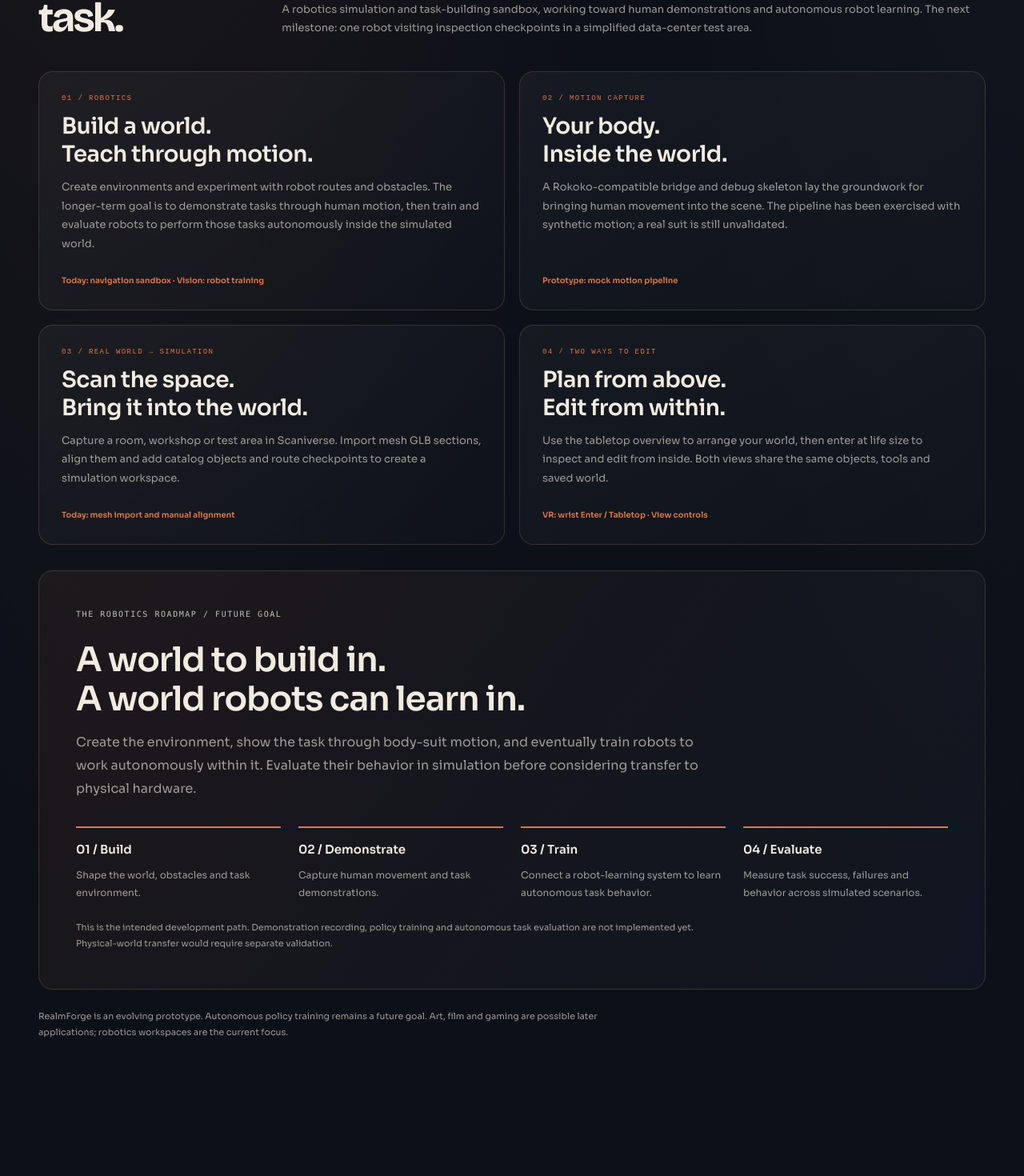
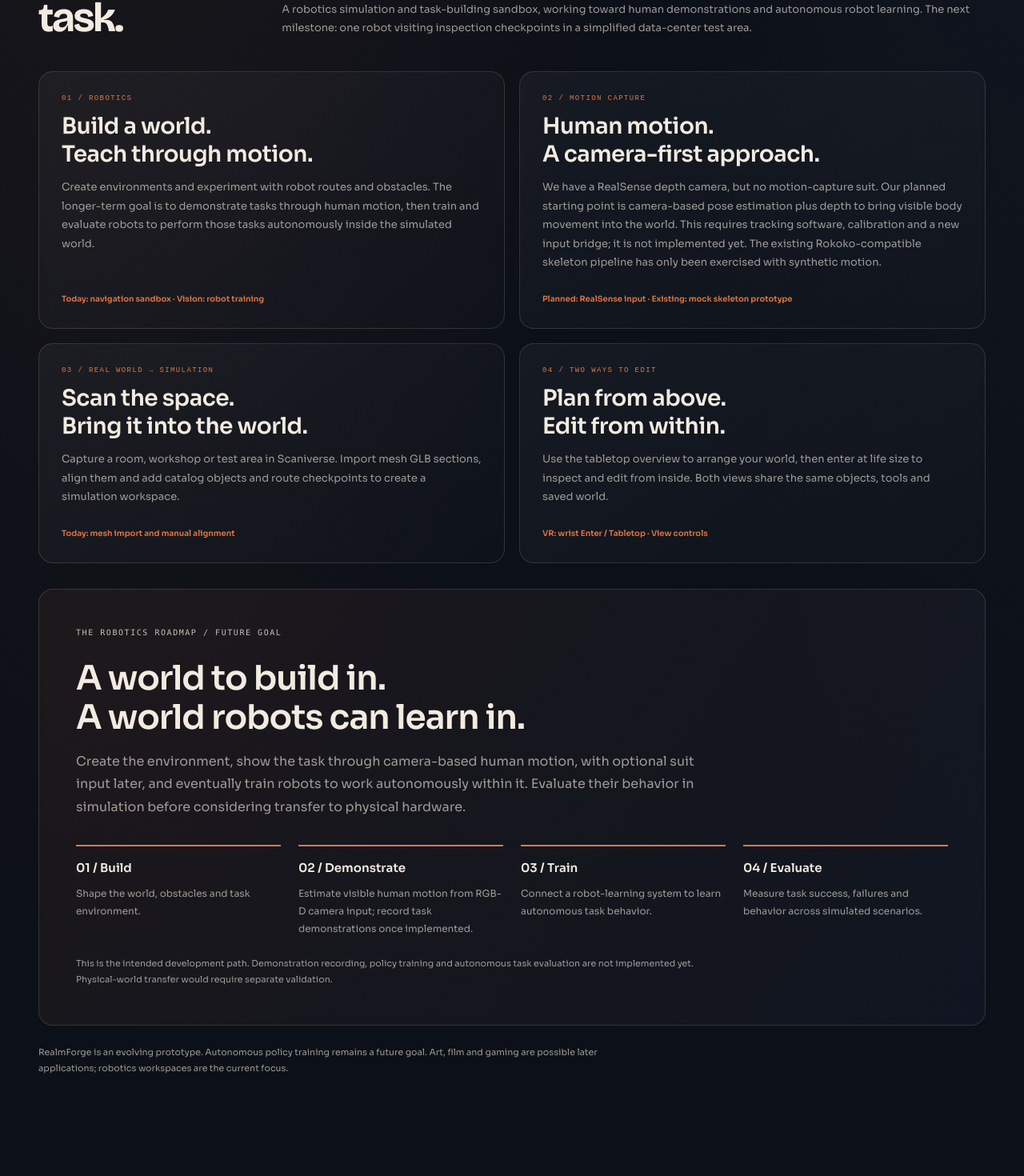
Before and after one commit to abelxmendoza/RealmForge-XR, a React (Vite) app: page / in a window 1280 px wide. Shown: the part 1947-3417 px from the top of the page at 80% size. Built offline with nearby package versions, Linux system fonts and the light colour scheme.

Commit message:
Describe RealSense-first motion roadmap using available hardware; keep suit input optional

```diff
--- a/src/landing/LandingPage.tsx
+++ b/src/landing/LandingPage.tsx
@@ -15,7 +15,7 @@ const TECHNOLOGY_CREDITS = [
   { name: 'Niantic Spatial', label: 'SPATIAL TECHNOLOGY', detail: 'The team behind Scaniverse and its spatial mapping tools.', href: 'https://www.nianticspatial.com/', logo: 'niantic.webp', action: 'Explore Niantic Spatial', color: '#7fa1ff' },
   { name: 'Scaniverse for iPhone', label: 'CAPTURE ON iOS', detail: 'Get the Scaniverse iPhone app directly from the Apple App Store.', href: 'https://apps.apple.com/us/app/scaniverse-3d-scanner/id1541433223', logo: 'apple.webp', action: 'View on the App Store', color: '#d7dce6' },
   { name: 'AssemblyAI', label: 'VOICE COMMAND TRANSCRIPTION', detail: 'Streaming speech-to-text powers the voice command transcription in RealmForge XR.', href: 'https://www.assemblyai.com/', logo: 'assemblyai.svg', action: 'Meet AssemblyAI', color: '#a496ff' },
-  { name: 'Intel RealSense / RealSense', label: 'DEPTH CAMERA HARDWARE', detail: 'Explore depth cameras for spatial sensing. Direct capture is not currently integrated.', href: 'https://www.realsenseai.com/stereo-depth-cameras/', logo: 'realsense.webp', action: 'Explore depth cameras', color: '#62c8d0' },
+  { name: 'Intel RealSense / RealSense', label: 'PLANNED CAMERA-BASED MOTION INPUT', detail: 'Our available RealSense depth camera is the planned starting point for pose-based demonstrations. Pose tracking and the RealmForge bridge still need implementation and validation.', href: 'https://www.realsenseai.com/stereo-depth-cameras/', logo: 'realsense.webp', action: 'Explore depth cameras', color: '#62c8d0' },
 ] as const
 
 function Arrow() {
@@ -268,9 +268,9 @@ export default function LandingPage() {
             </article>
             <article className="rf-credit-card">
               <span className="rf-credit-label">02 / MOTION CAPTURE</span>
-              <h3>Your body.<br />Inside the world.</h3>
-              <p>A Rokoko-compatible bridge and debug skeleton lay the groundwork for bringing human movement into the scene. The pipeline has been exercised with synthetic motion; a real suit is still unvalidated.</p>
-              <span className="rf-credit-action">Prototype: mock motion pipeline</span>
+              <h3>Human motion.<br />A camera-first approach.</h3>
+              <p>We have a RealSense depth camera, but no motion-capture suit. Our planned starting point is camera-based pose estimation plus depth to bring visible body movement into the world. This requires tracking software, calibration and a new input bridge; it is not implemented yet. The existing Rokoko-compatible skeleton pipeline has only been exercised with synthetic motion.</p>
+              <span className="rf-credit-action">Planned: RealSense input · Existing: mock skeleton prototype</span>
             </article>
             <article className="rf-credit-card">
               <span className="rf-credit-label">03 / REAL WORLD → SIMULATION</span>
@@ -288,10 +288,10 @@ export default function LandingPage() {
           <div className="rf-training-vision" aria-labelledby="training-heading">
             <p className="rf-eyebrow">THE ROBOTICS ROADMAP / FUTURE GOAL</p>
             <h3 id="training-heading">A world to build in.<br />A world robots can learn in.</h3>
-            <p>Create the environment, show the task through body-suit motion, and eventually train robots to work autonomously within it. Evaluate their behavior in simulation before considering transfer to physical hardware.</p>
+            <p>Create the environment, show the task through camera-based human motion, with optional suit input later, and eventually train robots to work autonomously within it. Evaluate their behavior in simulation before considering transfer to physical hardware.</p>
             <ol className="rf-training-steps" aria-label="Robot learning roadmap">
               <li><strong>01 / Build</strong><span>Shape the world, obstacles and task environment.</span></li>
-              <li><strong>02 / Demonstrate</strong><span>Capture human movement and task demonstrations.</span></li>
+              <li><strong>02 / Demonstrate</strong><span>Estimate visible human motion from RGB-D camera input; record task demonstrations once implemented.</span></li>
               <li><strong>03 / Train</strong><span>Connect a robot-learning system to learn autonomous task behavior.</span></li>
               <li><strong>04 / Evaluate</strong><span>Measure task success, failures and behavior across simulated scenarios.</span></li>
             </ol>
```
